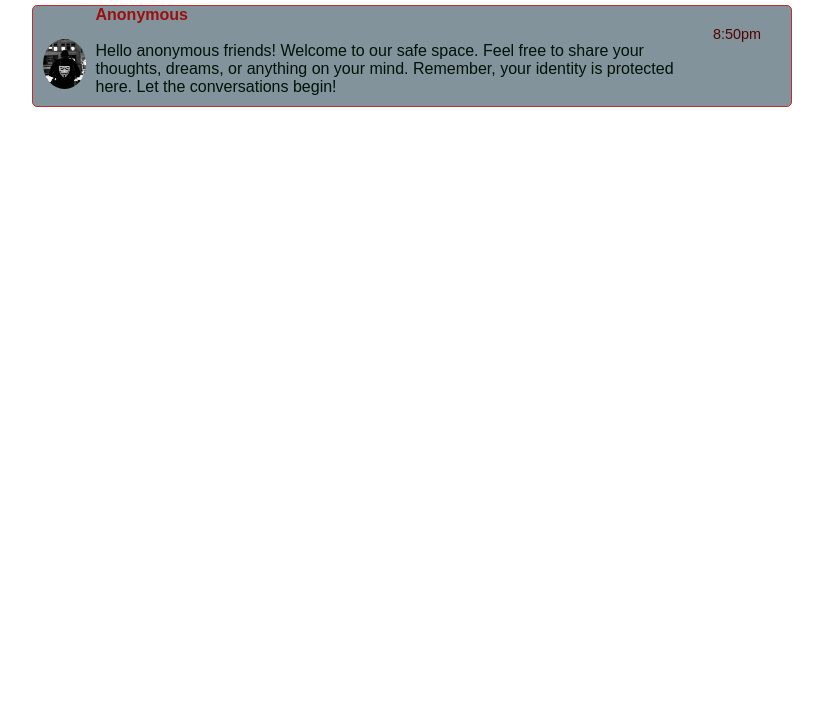
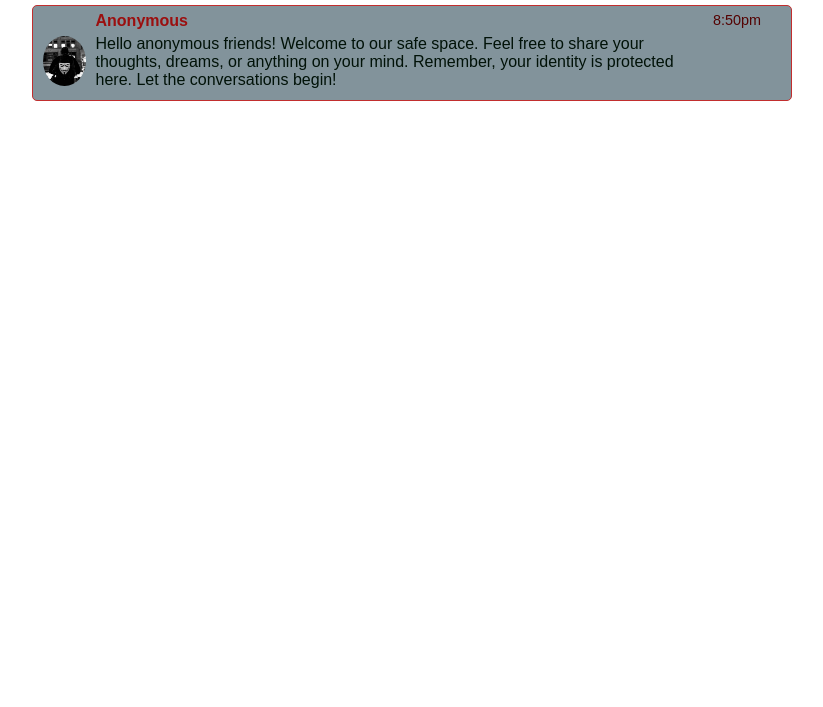
Before and after one commit to jaminhood/Whisper, a plain HTML site: page index2.html in a window 1280 px wide. Shown: the part 93-800 px from the top of the page, without its empty margins (228-1051 px from the left). Drawn offline with Linux system fonts and the light colour scheme; no server answers; files whose address does not match are found by name.

Commit message:
fix: margin

```diff
--- a/css/style.css
+++ b/css/style.css
@@ -156,14 +156,14 @@ button {
 .preview-info h3 {
 	font-weight: bold;
 	font-size: 1rem;
-	margin-bottom: 5px;
+	margin-block: 5px;
 	color: rgb(155, 15, 15);
 }
 
 .preview-info span {
 	color: rgb(84, 3, 3);
 	font-size: 0.9rem;
-	margin-top: 20px;
+	margin-block: 5px;
 	padding-right: 10px;
 }
 
```
